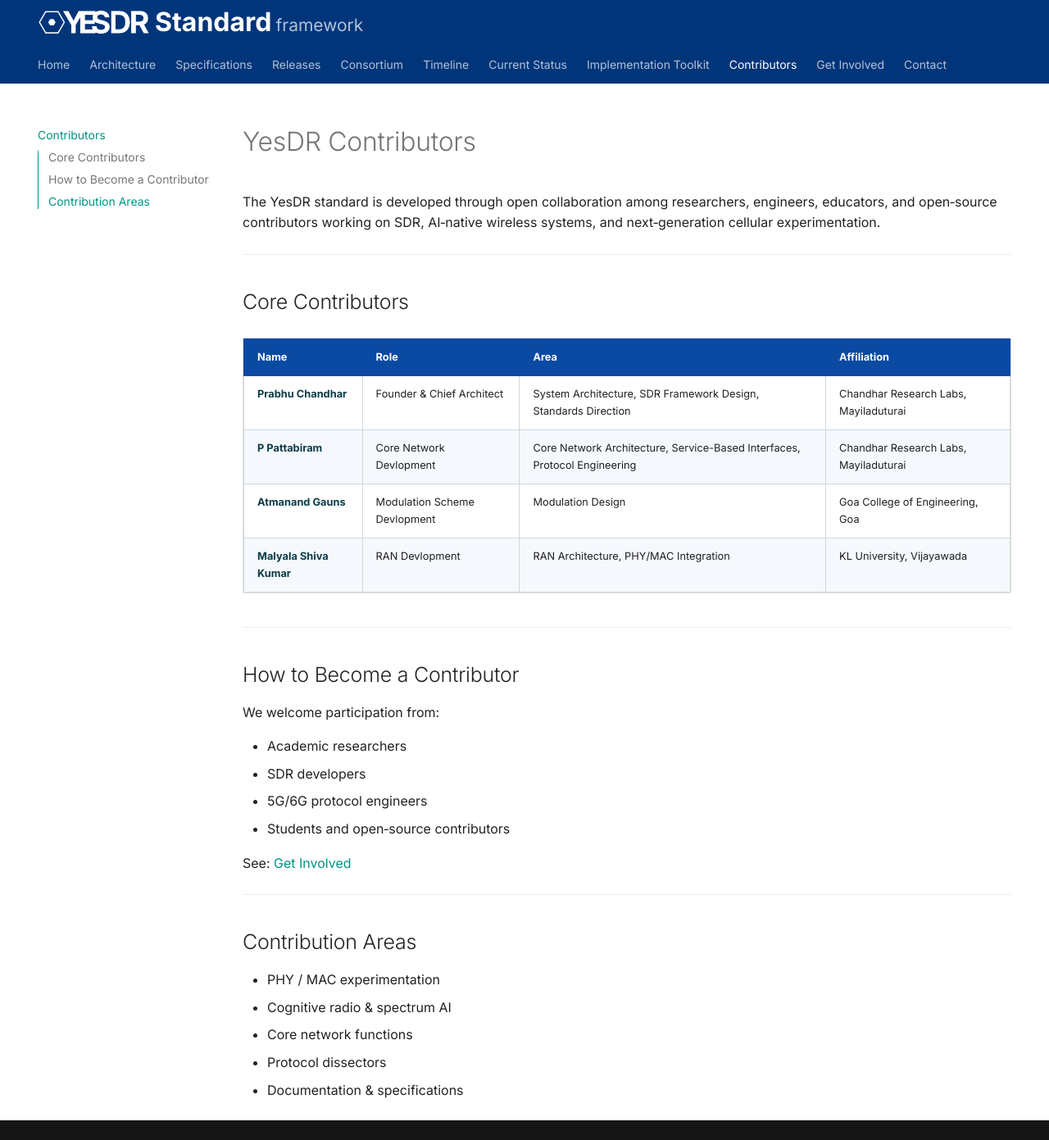
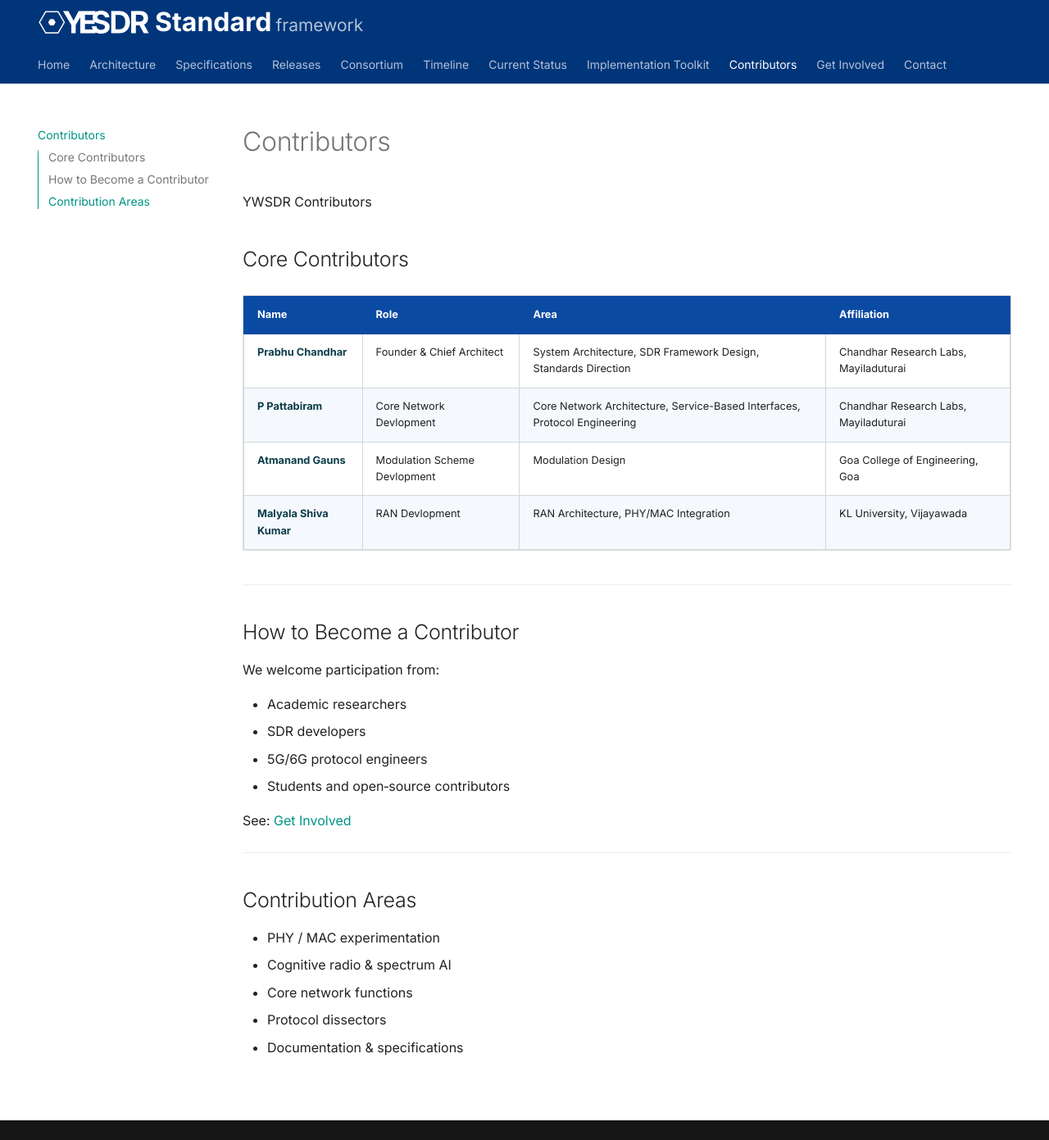
Before and after one commit to chandharlabs/yesdr-standard, an MkDocs documentation site: the page built from docs/contributors.md, in a window 1280 px wide and 1391 px high. Shown: the whole window at 82% size. Built offline with MkDocs 1.6.1 and Material for MkDocs 9.7.7, drawn with Linux system fonts in a browser that asks for light colours.

Commit message:
Contributors page

```diff
--- a/docs/contributors.md
+++ b/docs/contributors.md
@@ -1,10 +1,5 @@
-# YesDR Contributors
+YWSDR Contributors
 
-The YesDR standard is developed through open collaboration among researchers,
-engineers, educators, and open‑source contributors working on SDR, AI‑native
-wireless systems, and next‑generation cellular experimentation.
-
----
 
 ## Core Contributors
 
```
